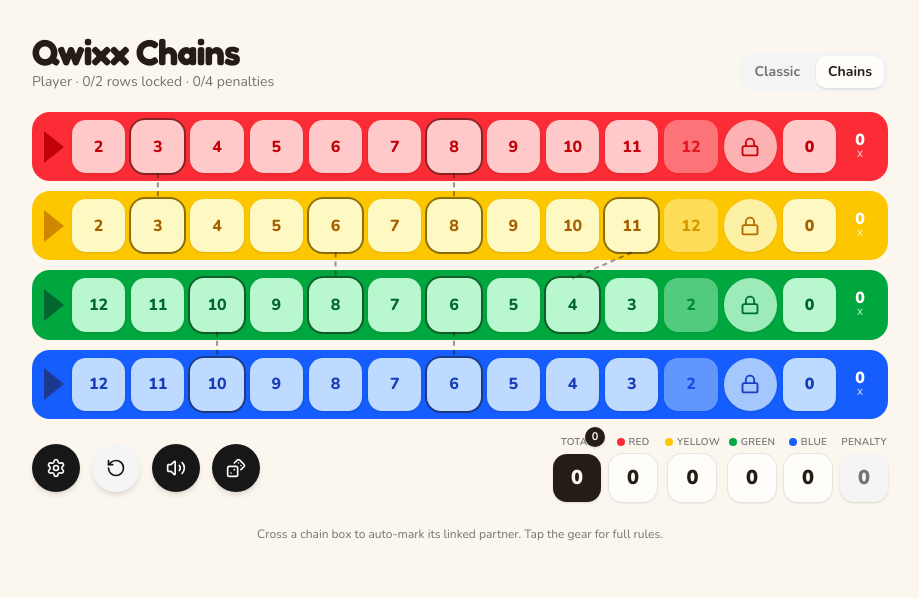
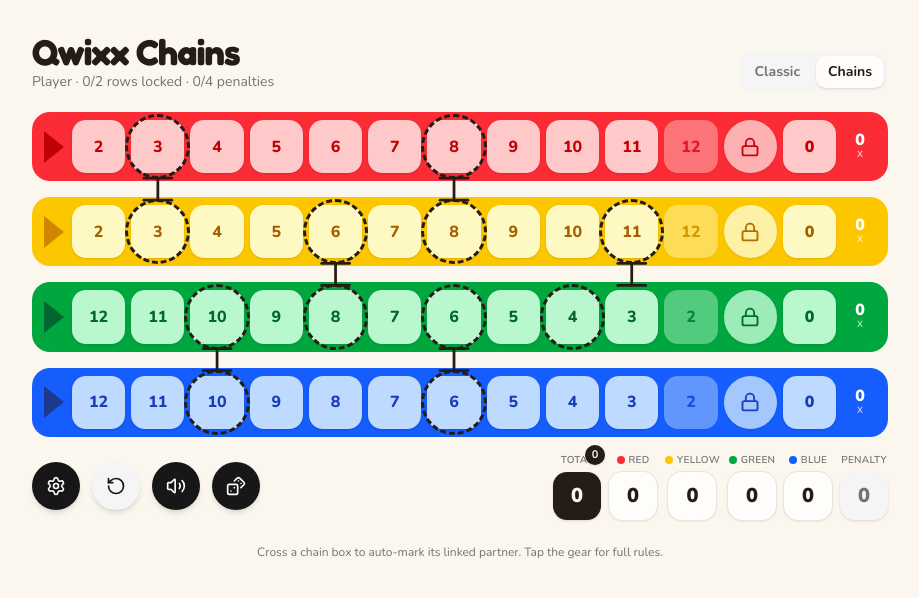
Before and after one commit to kateusz/qwixx-sheet, a Next.js app: page /chains in a window 1280 px wide. Shown: the top 598 px of the page, without its empty margins (180-1099 px from the left). Built offline with nearby package versions, Linux system fonts and the light colour scheme.

Commit message:
Merge pull request #2 from kateusz/cursor/chain-visualization-da82
Improve Qwixx Chains visualization

```diff
--- a/components/qwixx/chains/chain-board.tsx
+++ b/components/qwixx/chains/chain-board.tsx
@@ -60,14 +60,14 @@ export function ChainScoreRow({ config, row, disabled, onMark, cellRef }: ChainS
               whileHover={canToggle ? { scale: 1.12 } : undefined}
               whileTap={canToggle ? { scale: 0.9 } : undefined}
               className={cn(
-                "relative flex aspect-square min-w-0 flex-1 items-center justify-center rounded-lg text-[13px] font-extrabold tabular-nums shadow-sm sm:rounded-xl sm:text-base",
+                "relative z-10 flex aspect-square min-w-0 flex-1 items-center justify-center rounded-lg text-[13px] font-extrabold tabular-nums shadow-sm sm:rounded-xl sm:text-base",
                 config.cell,
                 config.ink,
                 canToggle ? "cursor-pointer" : "cursor-default",
-                isChain && "ring-2 ring-dashed ring-foreground/50",
               )}
             >
-              <span className={cn(isMarked && "opacity-30")}>{num}</span>
+              {isChain && <ChainRing />}
+              <span className={cn("relative z-[1]", isMarked && "opacity-30")}>{num}</span>
               <AnimatePresence>
                 {isMarked && (
                   <motion.span
@@ -75,7 +75,7 @@ export function ChainScoreRow({ config, row, disabled, onMark, cellRef }: ChainS
                     animate={{ scale: [0, 1.25, 1], opacity: 1 }}
                     exit={{ scale: 0, opacity: 0 }}
                     transition={{ duration: 0.3, times: [0, 0.6, 1] }}
-                    className={cn("absolute inset-0 flex items-center justify-center", config.ink)}
+                    className={cn("absolute inset-0 z-[2] flex items-center justify-center", config.ink)}
                   >
                     <XMark />
                   </motion.span>
@@ -125,12 +125,36 @@ function XMark() {
   )
 }
 
-interface Line {
-  x1: number
+/** Dashed circle around chain boxes — matches the official sheet. */
+function ChainRing() {
+  return (
+    <span
+      aria-hidden
+      className="pointer-events-none absolute -inset-[5px] z-0 rounded-full border-[2.5px] border-dashed border-foreground sm:-inset-[6px] sm:border-[3px]"
+    />
+  )
+}
+
+interface ChainLink {
+  x: number
   y1: number
-  x2: number
   y2: number
+  barHalf: number
 }
+
+/** Solid vertical link with horizontal caps (barbell shape). */
+function ChainLinkGraphic({ x, y1, y2, barHalf }: ChainLink) {
+  return (
+    <g className="text-foreground">
+      <line x1={x} y1={y1} x2={x} y2={y2} stroke="currentColor" strokeWidth={2.75} strokeLinecap="round" />
+      <line x1={x - barHalf} y1={y1} x2={x + barHalf} y2={y1} stroke="currentColor" strokeWidth={2.75} strokeLinecap="round" />
+      <line x1={x - barHalf} y1={y2} x2={x + barHalf} y2={y2} stroke="currentColor" strokeWidth={2.75} strokeLinecap="round" />
+    </g>
+  )
+}
+
+/** px the dashed ring extends beyond the cell edge */
+const RING_OUTSET = 5
 
 /** Four rows plus SVG connectors between linked chain cells. */
 export function ChainBoard({
@@ -144,7 +168,7 @@ export function ChainBoard({
 }) {
   const containerRef = useRef<HTMLDivElement>(null)
   const cellRefs = useRef(new Map<string, HTMLButtonElement>())
-  const [lines, setLines] = useState<Line[]>([])
+  const [links, setLinks] = useState<ChainLink[]>([])
 
   const setCellRef = useCallback((color: ColorKey, index: number, el: HTMLButtonElement | null) => {
     const key = `${color}:${index}`
@@ -152,11 +176,11 @@ export function ChainBoard({
     else cellRefs.current.delete(key)
   }, [])
 
-  const measureLines = useCallback(() => {
+  const measureLinks = useCallback(() => {
     const container = containerRef.current
     if (!container) return
     const cRect = container.getBoundingClientRect()
-    const next: Line[] = []
+    const next: ChainLink[] = []
 
     for (const { a, b } of CHAIN_PAIRS) {
       const elA = cellRefs.current.get(`${a.color}:${a.index}`)
@@ -164,48 +188,40 @@ export function ChainBoard({
       if (!elA || !elB) continue
       const rA = elA.getBoundingClientRect()
       const rB = elB.getBoundingClientRect()
+      const x = rA.left + rA.width / 2 - cRect.left
+      const barHalf = Math.min(rA.width * 0.32, 14)
       next.push({
-        x1: rA.left + rA.width / 2 - cRect.left,
-        y1: rA.bottom - cRect.top,
-        x2: rB.left + rB.width / 2 - cRect.left,
-        y2: rB.top - cRect.top,
+        x,
+        y1: rA.bottom - cRect.top + RING_OUTSET,
+        y2: rB.top - cRect.top - RING_OUTSET,
+        barHalf,
       })
     }
-    setLines(next)
+    setLinks(next)
   }, [])
 
   useLayoutEffect(() => {
-    measureLines()
-    const ro = new ResizeObserver(measureLines)
+    measureLinks()
+    const ro = new ResizeObserver(measureLinks)
     if (containerRef.current) ro.observe(containerRef.current)
-    window.addEventListener("resize", measureLines)
+    window.addEventListener("resize", measureLinks)
     return () => {
       ro.disconnect()
-      window.removeEventListener("resize", measureLines)
+      window.removeEventListener("resize", measureLinks)
     }
-  }, [measureLines, rows])
+  }, [measureLinks, rows])
 
   return (
     <div ref={containerRef} className="relative">
-      {lines.length > 0 && (
-        <svg className="pointer-events-none absolute inset-0 z-10 h-full w-full overflow-visible" aria-hidden>
-          {lines.map((line, i) => (
-            <line
-              key={i}
-              x1={line.x1}
-              y1={line.y1}
-              x2={line.x2}
-              y2={line.y2}
-              stroke="currentColor"
-              strokeWidth={2}
-              strokeDasharray="5 4"
-              className="text-foreground/45"
-            />
+      {links.length > 0 && (
+        <svg className="pointer-events-none absolute inset-0 z-[5] h-full w-full overflow-visible" aria-hidden>
+          {links.map((link, i) => (
+            <ChainLinkGraphic key={i} {...link} />
           ))}
         </svg>
       )}
 
-      <div className="relative space-y-2 sm:space-y-2.5">
+      <div className="relative space-y-3 sm:space-y-4">
         {ROWS.map((config) => (
           <ChainScoreRow
             key={config.key}
```
